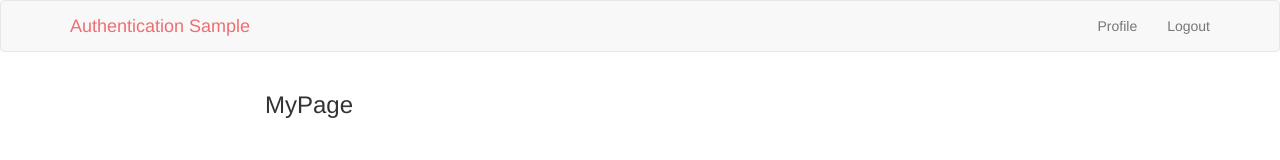
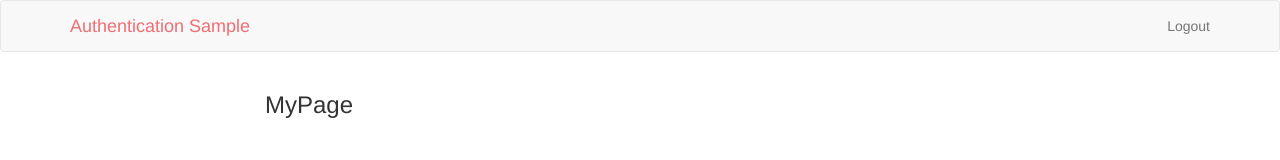
Before and after one commit to xKxAxKx/auth_django_and_angular2, an Angular app in the folder ngApp/: page /mypage in a window 1280 px wide. Shown: the top 160 px of the page. Built offline with nearby package versions, Linux system fonts and the light colour scheme; no server answers; sample sign-in values are in the browser's storage.

Commit message:
データの取り方修正したりとか

```diff
--- a/ngApp/src/app/components/auth.component.ts
+++ b/ngApp/src/app/components/auth.component.ts
@@ -11,7 +11,6 @@ import { AuthService } from '../services/auth.service';
 export class AuthComponent {
   loginuser: any = {};
   signup_user: any = {};
-  userInfo: any = {};
   returnUrl: string;
   loginErrorMessage: string;
   signUpErrorMessage: string;
--- a/ngApp/src/app/components/mypage.component.ts
+++ b/ngApp/src/app/components/mypage.component.ts
@@ -9,6 +9,8 @@ import { AuthService } from '../services/auth.service';
   styleUrls: ['../static/mypage.component.css']
 })
 export class MypageComponent {
+  editUserInfo: any = {};
+
   constructor(
     private authService: AuthService,
     private route: ActivatedRoute,
@@ -16,7 +18,7 @@ export class MypageComponent {
   ){}
 
   ngOnInit() {
-
+    this.editUserInfo = this.authService.userInfo;
   }
 
   editProfile() {
--- a/ngApp/src/app/services/auth.service.ts
+++ b/ngApp/src/app/services/auth.service.ts
@@ -52,8 +52,7 @@ export class AuthService {
       .get(this.RetrieveUpdateUrl, this.jwt())
       .subscribe(
         res => {
-          this.userInfo = res;
-          console.log(this.userInfo);
+          this.userInfo = res.json();
         },
         error => {
           console.log("未ログイン");
@@ -84,7 +83,6 @@ export class AuthService {
   jwt() {
     if (this.LoginToken) {
         let headers = new Headers({ 'Content-Type': 'application/json', 'Authorization': 'JWT ' + this.LoginToken.token });
-        console.log(headers);
         return new RequestOptions({ headers: headers });
     }
   }
--- a/ngApp/src/app/templates/header.component.html
+++ b/ngApp/src/app/templates/header.component.html
@@ -3,7 +3,7 @@
     <a href="/" class="title navbar-brand">Authentication Sample</a>
     <ul class="nav navbar-nav navbar-right">
       <li *ngIf="authService.userLogin">
-        <a href="/mypage" class="cursor_pointer">Profile</a>
+        <a href="/mypage" class="cursor_pointer">{{authService.userInfo.email}}</a>
       </li>
       <li *ngIf="authService.userLogin">
         <a (click)="authService.logout()" class="cursor_pointer">Logout</a>
```
